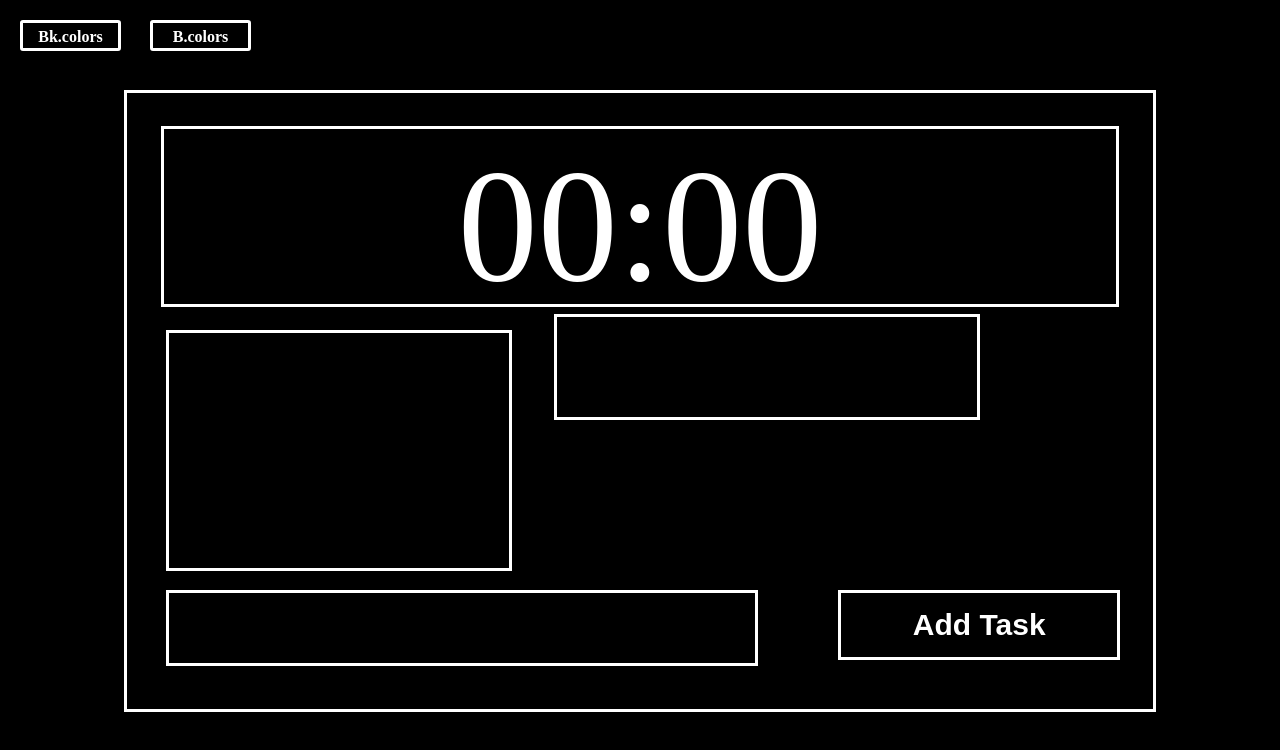
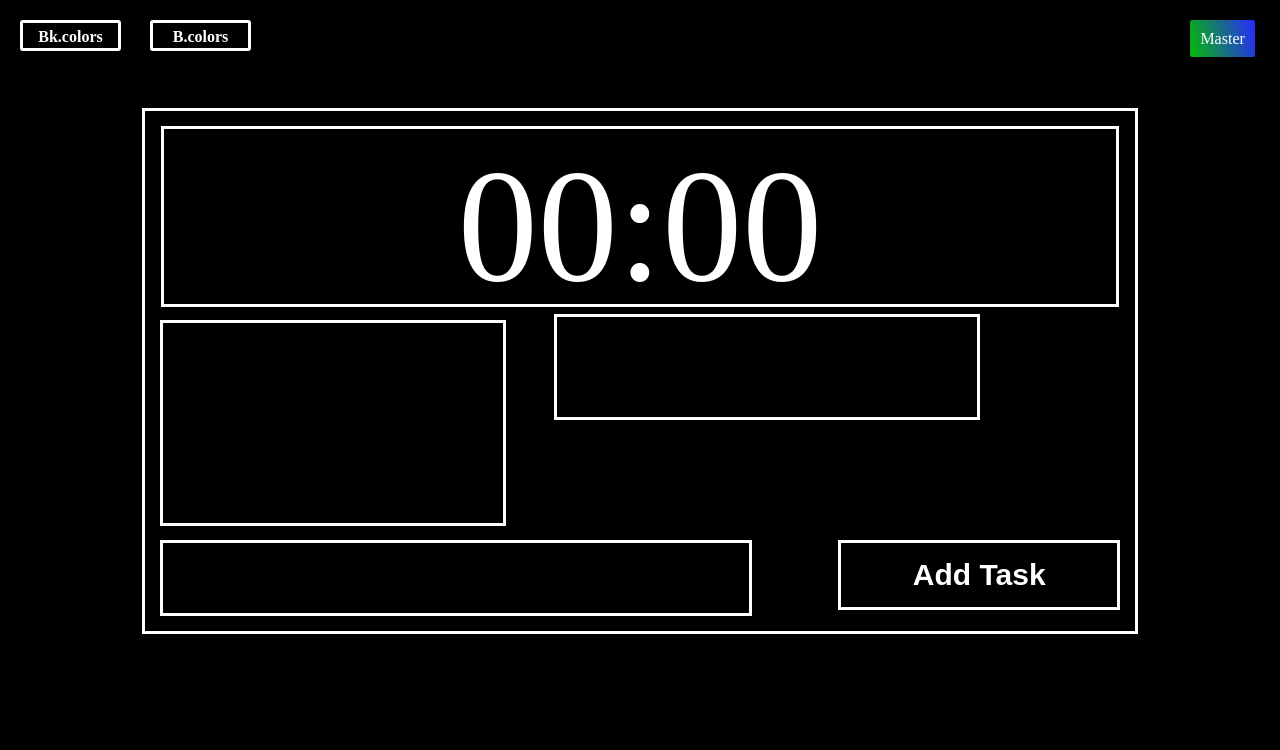
Before and after one commit to User17job/contadorRegresivo, a plain HTML site: page pmb/index.html in a window 1280 px wide. Drawn offline with Linux system fonts and the light colour scheme.

Commit message:
cambios en el tamano y le agregue el link para emparejarlo al proyecto UPYY y le puse un icono

```diff
--- a/pmb/index.html
+++ b/pmb/index.html
@@ -5,6 +5,7 @@
         <meta name="viewport" content="width=device-width, initial-scale=1.0">
          <title> app de Tareas </title>
         <link rel="stylesheet" href="./sss.css">
+        <link rel="shortcut icon" href="temporizador.png">
     </head>
     <body>
 <div id="containerColors"  class="conC">
@@ -35,6 +36,7 @@
     onclick="blancob()"
 -->
 
+ <a href="https://upyy-unprogramayyo.netlify.app/" id="btnL">Master</a>
 <div id="app" >
            <!--<audio id="audi"  src="/proyectos/pomodoro/sonido.mp3"></audio>-->
     <div id="time">
--- a/pmb/sss.css
+++ b/pmb/sss.css
@@ -123,11 +123,11 @@ a{
 #app{
     background-color: rgba(222, 216, 216, 0);
     width: 70%;
-    padding: 33px;
+    padding: 15px;
     height: 400px;
     margin: auto;
     margin-top: 90px;
-    border: 3px solid white;
+    border: 3px solid rgb(255, 255, 255);
 }
 #value{
     padding: 20px;
@@ -149,14 +149,14 @@ a{
 }
 #itTask{
     width: 32%;
-    height: 38px;
+    height: 30px;
     background-color: rgba(243, 65, 65, 0);
     position: absolute;
     top: 478.5px;
     left: 34%;
     font-size: 20px;
     color: rgb(255, 255, 255);
-    border: 3px solid white;
+    border: 3px solid rgb(255, 255, 255);
     padding: 5px;
 }
 #bAdd{
@@ -169,20 +169,20 @@ a{
    border: 3px solid rgb(255, 255, 255);
    text-wrap: wrap;
    background-color: transparent;
-   color: white;
+   color: rgb(255, 255, 255);
 }
 #tasks{
-    background-color: rgba(218, 39, 39, 0);
+    background-color: rgba(158, 2, 2, 0);
     width: 15%;
     height: 150px;
     position: absolute;
     left: 15.5%;
-    top: 356px;
+    top: 340px;
     text-align: center;
     padding: 10px;
     display: inline-block;
     text-decoration: underline;
-    border: 3px solid white;
+    border: 3px solid rgb(255, 255, 255);
 }
 .start-button{
     width: 75px;
@@ -217,6 +217,16 @@ a{
     background-color: rgba(33, 132, 218, 0);
     text-align: center;
     text-decoration: underline;
+}
+#btnL{
+    background-image: linear-gradient( 75deg, rgb(5, 185, 5) 0%, rgb(40, 40, 255));
+    width: 100px;
+    height: 50px;
+    position: relative;
+    left: 93%;
+    padding: 10px;
+    top: 30px;
+    border-radius: 2px;
 }
 
 .white:active{
@@ -362,7 +372,7 @@ a{
         overflow-y: hidden;
     }
     #app{
-        height: 550px;
+        height: 490px;
         width: 75%;
 
     }
@@ -377,12 +387,12 @@ a{
     #itTask{
        height: 60px;
        width: 45%;
-       top: 590px;
-       left: 13%;
+       top: 540px;
+       left: 12.5%;
        font-size:30px ;
     }
     #bAdd{
-     top: 590px;
+     top: 540px;
      left: 65.5%;
      width: 22%;
      font-size: 30px;
@@ -392,9 +402,9 @@ a{
     }
     #tasks{
         width: 25%;
-        top: 330px;
-        height:215px;
-        left: 13%;
+        top: 320px;
+        height:180px;
+        left: 12.5%;
         text-wrap: wrap;
         font-size: 20px;
     }
@@ -402,7 +412,7 @@ a{
         padding: 5px;
         padding-top: 1px;
         left: 110%;
-        top: 190px;
+        top: 170px;
         width: 63%;
         height: 50px;
         font-size: 20px;
```
Also changed, not shown: pmb/temporizador.png (added).
